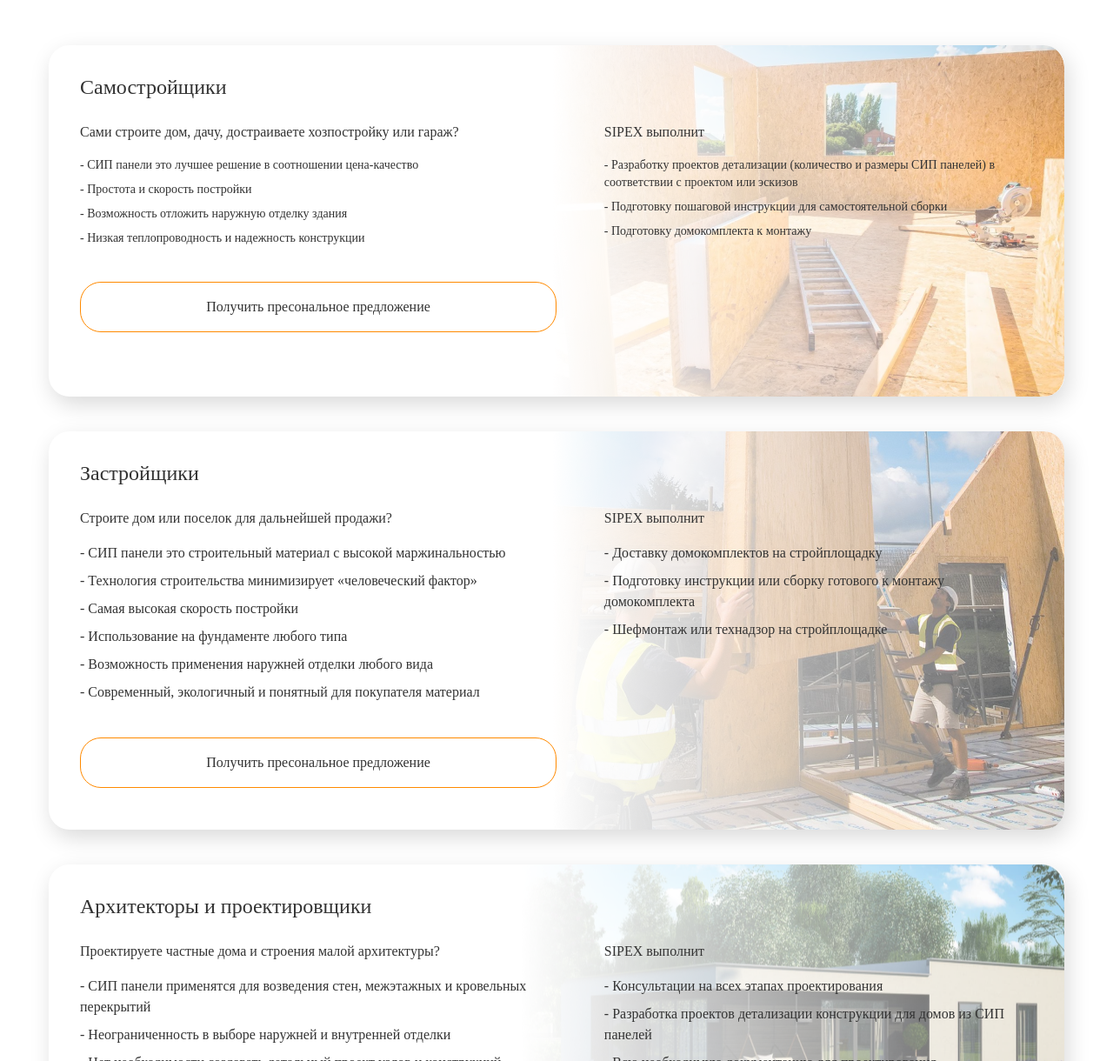
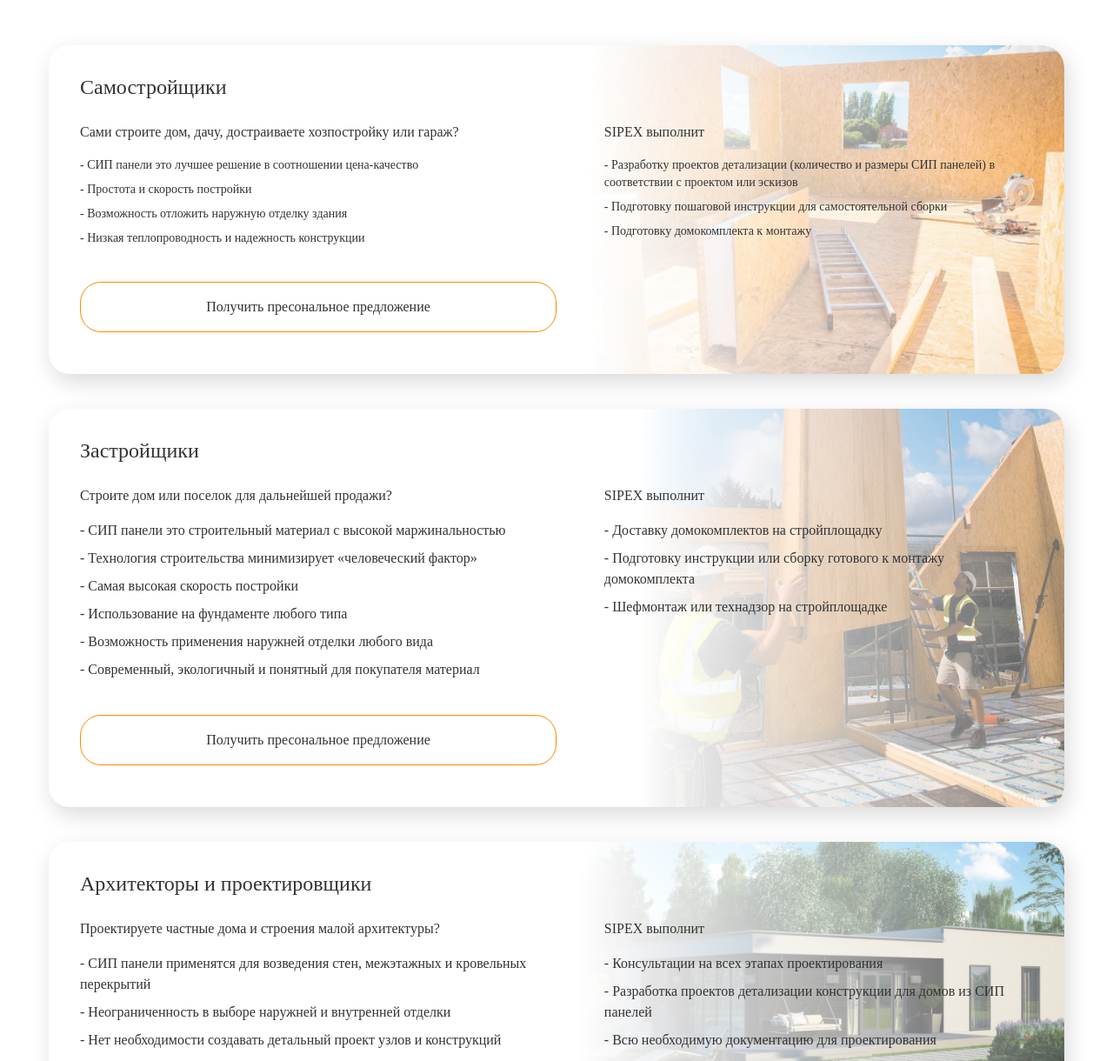
Before and after one commit to DizMaxWork/Sipex, a website: page for-whom.html in a window 1280 px wide. Shown: the part 220-1440 px from the top of the page at 87% size. Drawn offline with nearby package versions, Linux system fonts and the light colour scheme; a web font is replaced by a local one.

Commit message:
Правки

```diff
--- a/css/style.css
+++ b/css/style.css
@@ -320,6 +320,7 @@ body{
     background: url(../img/34.png);
     background-repeat: no-repeat;
     background-position: right;
+    background-size: contain;
     }
 }
 .bg-img-6{
@@ -330,6 +331,7 @@ body{
     background: url(../img/35.png);
     background-repeat: no-repeat;
     background-position: right;
+    background-size: contain;
     }
 }
 .bg-img-7{
@@ -340,6 +342,7 @@ body{
     background: url(../img/36.png);
     background-repeat: no-repeat;
     background-position: right;
+    background-size: contain;
     }
 }
 .vdffg{
--- a/for-whom.html
+++ b/for-whom.html
@@ -145,7 +145,7 @@
                 </div>
                 <div class="-mb-10">
                     <div>
-                        <div class="rounded-3xl lg:px-9 px-6 pb-12 mb-10 bg-img-5 xxl:h-auto xl:h-[404px]" style="box-shadow: 4px 9px 26px rgba(0, 0, 0, 0.15);">
+                        <div class="rounded-3xl lg:px-9 px-6 pb-12 mb-10 bg-img-5" style="box-shadow: 4px 9px 26px rgba(0, 0, 0, 0.15);">
                         <div class="pb-6 pt-8">
                             <h3 class="font-medium md:text-2xl text-xl">
                                 Самостройщики
@@ -253,7 +253,7 @@
                         </div>
                     </div>
                     <div>
-                        <div class="rounded-3xl lg:px-9 px-6 pb-12 mb-10 bg-img-7 xxl:h-auto xl:h-[431px]" style="box-shadow: 4px 9px 26px rgba(0, 0, 0, 0.15);">
+                        <div class="rounded-3xl lg:px-9 px-6 pb-12 mb-10 bg-img-7" style="box-shadow: 4px 9px 26px rgba(0, 0, 0, 0.15);">
                             <div class="pb-6 pt-8">
                                 <h3 class="font-medium md:text-2xl text-xl">
                                     Архитекторы и проектировщики
```
